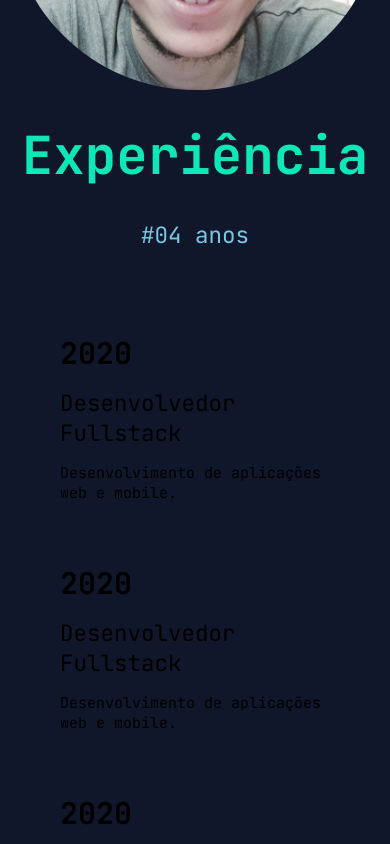
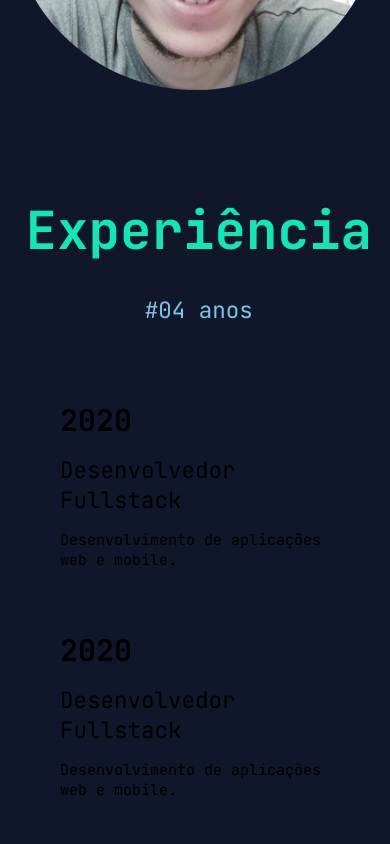
Before and after one commit to tomvieir/LandingPage, a Next.js app: page / in a window 390 px wide. Shown: the part 1040-1884 px from the top of the page. Built offline with nearby package versions, Linux system fonts and the light colour scheme.

Commit message:
Mudanças nos tamanhos das divs

```diff
--- a/src/components/Experiencias/Experiencias.module.scss
+++ b/src/components/Experiencias/Experiencias.module.scss
@@ -1,29 +1,44 @@
 .container {
-   width: 100%;
-
-   display: flex;
+    width: 100%;
+    display: flex;
     flex-direction: column;
     align-items: center;
-    justify-content: center;
+    justify-content: flex-start;
+    margin-top: 5rem;
     gap: 1.5rem;
     padding-bottom: 8rem;
+    border-bottom: 2px solid var(--primary);
 
-
-
-    @media (max-width: 1000px) {
-        .container {
-             gap: 1rem;
-         }
-
+    .titleContainer {
+        width: 100%;
+        display: flex;
+        flex-direction: flex-start;
+        margin-left: .5rem;
     }
 
-    @media (max-width: 700px) {
-        .container {
-            flex-direction: column;
-            margin-top: 5rem;
-            gap: 2rem;
+    .itemContainer {
+        display: flex;
+        justify-content: center;
+    }
+}
 
-        }
+@media (max-width: 700px) {
+    .container {
+        flex-direction: column;
+        align-items: center;
+        margin-top: 5rem;
+    }
+
+    .itemContainer {
+        flex-direction: column;
+        align-items: center;
+        justify-content: center;
+    }
+}
+
+@media (max-width: 1000px) {
+    .container {
+        gap: 1rem;
     }
 
 }
--- a/src/components/Experiencias/index.tsx
+++ b/src/components/Experiencias/index.tsx
@@ -5,7 +5,10 @@ import styles from './Experiencias.module.scss'
 export default function Experiencias() {
     return (
         <div className={styles.container}>
-            <SectionTitle title="Experiência" description="#04 anos" />
+            <div className={styles.titleContainer}>
+                <SectionTitle title="Experiência" description="#04 anos" />
+            </div>
+
             <section className={styles.itemContainer}>
                 <ExperienciaItem year="2020" title="Desenvolvedor Fullstack" description="Desenvolvimento de aplicações web e mobile." />
                 <ExperienciaItem year="2020" title="Desenvolvedor Fullstack" description="Desenvolvimento de aplicações web e mobile." />
```
